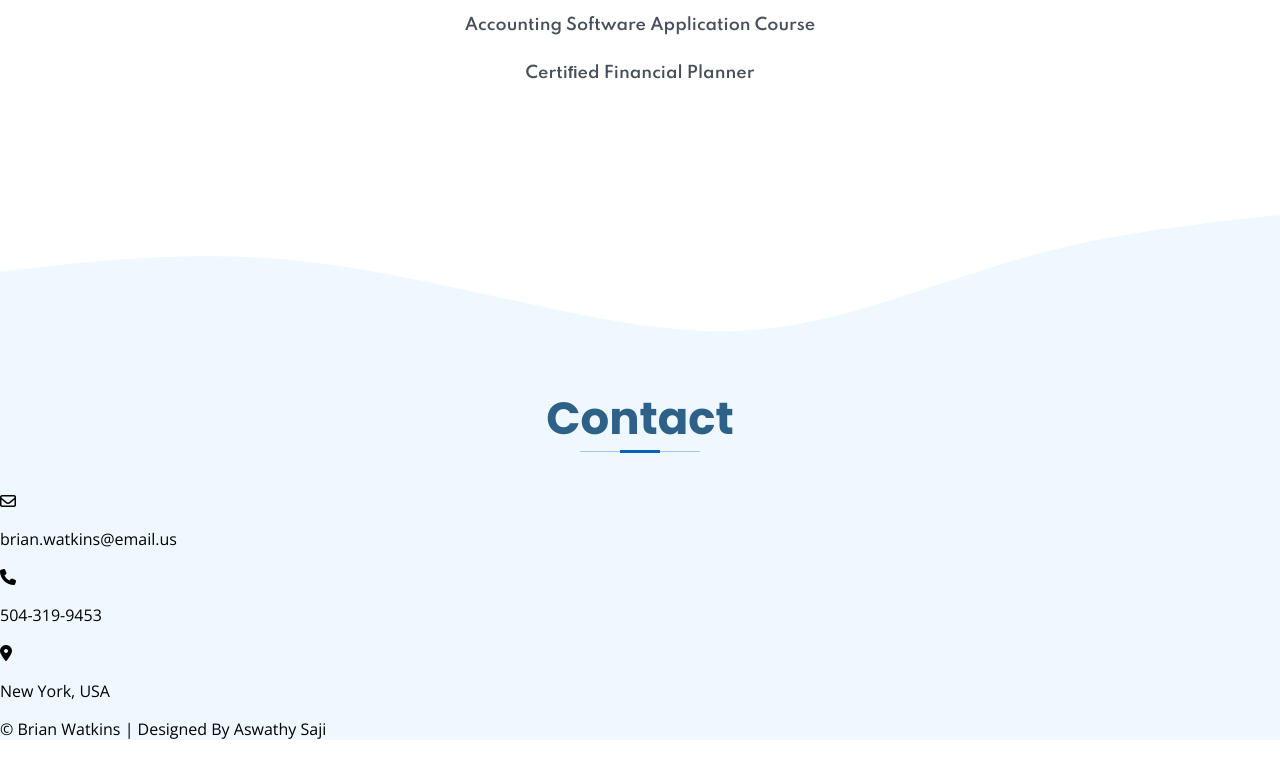
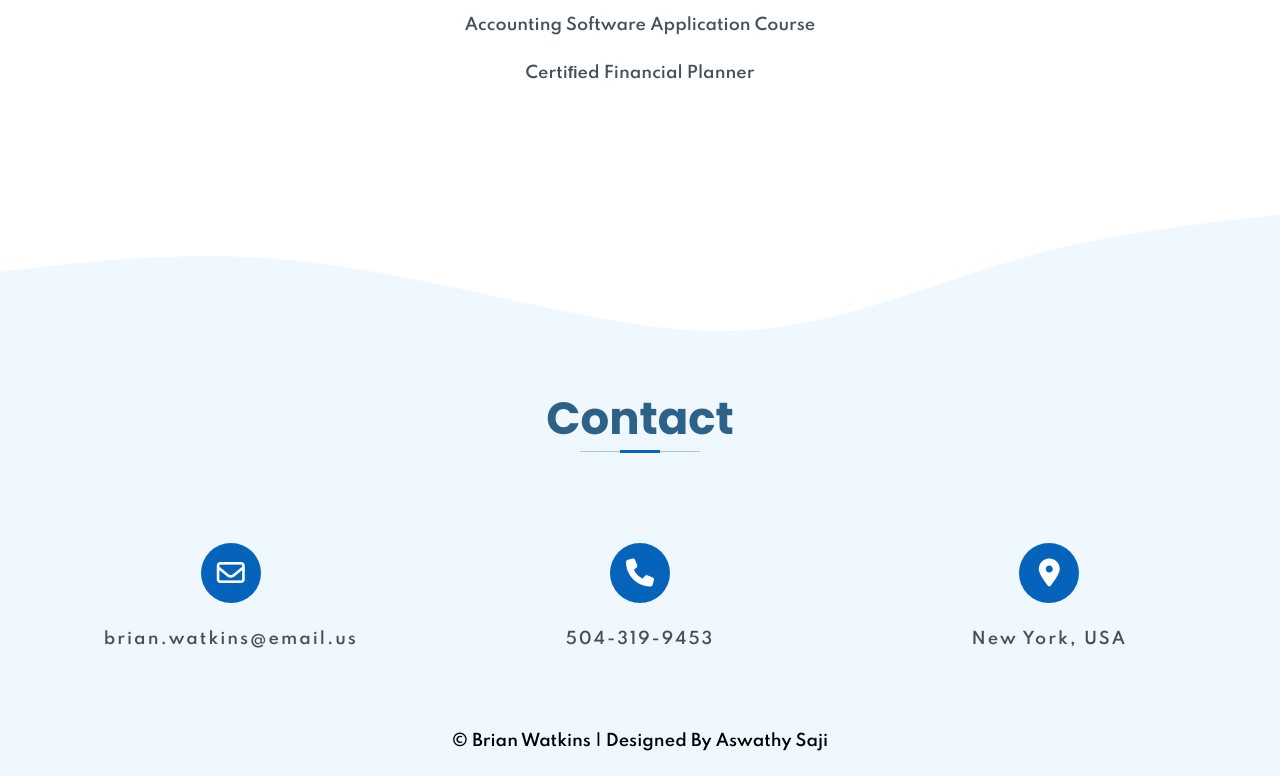
Before and after one commit to aswathysaji/Weibo-folio, a plain HTML site: page index.html in a window 1280 px wide. Shown: the part 4752-5528 px from the top of the page. Drawn offline with nearby package versions, Linux system fonts and the light colour scheme.

Commit message:
Update style.css

```diff
--- a/style.css
+++ b/style.css
@@ -353,6 +353,82 @@
 }
 
 /* contact */
+
+#contact{
+  font-family: 'Spartan', sans-serif;
+}
+
+.contact{
+  display: flex;
+  justify-content: center;
+  align-items: center;
+}
+
+.contact-info{
+  display: flex;
+  width: 100%;
+  justify-content: center;
+  align-items: center;
+  padding: 0 20px;
+}
+
+.card{
+  padding: 0 20px;
+  margin: 0 10px;
+  width: calc(33% - 20px);
+  height: 200px;
+  display: flex;
+  flex-direction: column;
+  justify-content: center;
+  align-items: center;
+  color: #45505b;
+  font-weight: 600;
+}
+
+.card-icon{
+  font-size: 28px;
+  background:#0563bb ;
+  width: 60px;
+  height: 60px;
+  text-align: center;
+  line-height: 60px !important;
+  border-radius: 50%;
+  color: white;
+  transition: 0.3s linear;
+}
+
+.card:hover .card-icon{
+  background: none;
+  color: #28abb9;
+  transform: scale(1.6);
+}
+
+.card p{
+  margin-top: 20px;
+  letter-spacing: 2px;
+  max-height: 0;
+}
+
+#contact p{
+  font-weight: 600;
+  padding: 2%;
+  text-align: center;
+  margin-bottom: 0;
+}
+
+@media screen and (max-width:800px){
+  .contact-info{
+    flex-direction: column;
+  }
+  .card{
+    width: 100%;
+    max-width: 300px;
+    margin: 10px 0;
+  }
+}
+
+
+
 
 @media(min-width:1024px){
   .experience-timeline{
```
